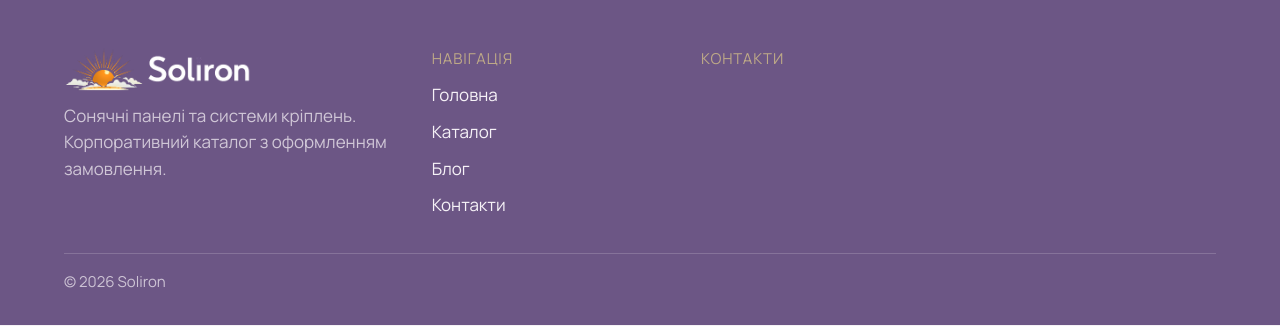
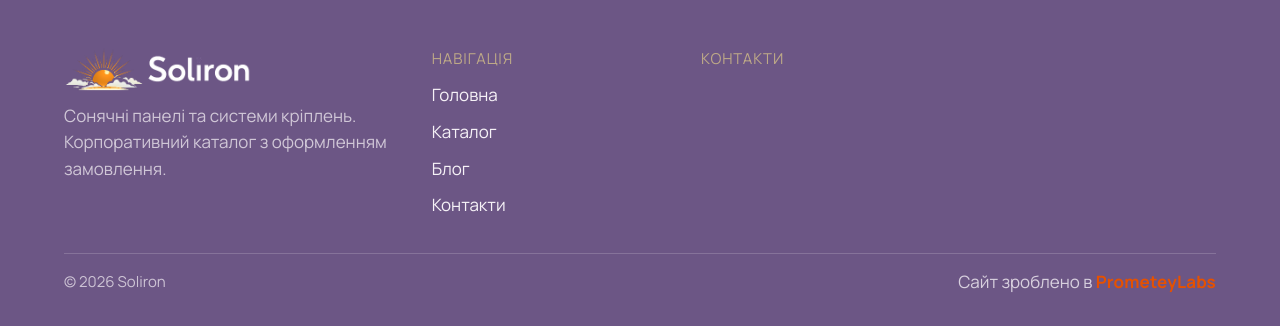
Before and after one commit to BonisOleg/sun_panel_andr, a Django app: page /blog/ in a window 1280 px wide. Shown: the part 642-968 px from the top of the page. Run offline with Django 5.2, Linux system fonts and the light colour scheme; data comes from the database, SQL or seed files in the repository; data that the repository does not hold is empty.

Commit message:
Add PrometeyLabs footer credit and move footer styles to a dedicated CSS file.
Co-authored-by: Cursor <cursoragent@cursor.com>

```diff
--- /dev/null
+++ b/static/css/components/footer.css
@@ -0,0 +1,195 @@
+/* Site footer — extracted from layout.css (shop_design §34) */
+
+.site-footer {
+  background: var(--c-brand);
+  color: var(--c-soft);
+  padding: var(--space-7) 0 calc(var(--space-6) + var(--safe-bottom));
+  -webkit-tap-highlight-color: transparent;
+}
+
+.site-footer a {
+  color: var(--c-soft);
+  text-decoration: none;
+  transition: color var(--dur) var(--ease);
+}
+
+.site-footer a:hover {
+  color: var(--c-neutral-warm);
+}
+
+.site-footer__list a,
+.site-footer__social a {
+  position: relative;
+  display: inline-block;
+  padding-bottom: 0.15rem;
+}
+
+.site-footer__list a::after,
+.site-footer__social a::after {
+  content: "";
+  position: absolute;
+  left: 0;
+  right: 0;
+  bottom: 0;
+  height: 2px;
+  border-radius: 2px;
+  background: linear-gradient(90deg, #9889aa, var(--c-accent-yellow));
+  transform: scaleX(0);
+  transform-origin: left center;
+  transition: transform var(--dur-underline) var(--ease);
+}
+
+.site-footer__list a:hover::after,
+.site-footer__social a:hover::after {
+  transform: scaleX(1);
+}
+
+.site-footer__grid {
+  display: grid;
+  /* Контакти трохи ширші — email вміщується в один рядок на вузьких екранах */
+  grid-template-columns: minmax(0, 0.95fr) minmax(0, 1.15fr);
+  gap: var(--space-5);
+  align-items: start;
+}
+
+/* бренд і соцмережі — на всю ширину; навігація + контакти поруч */
+.site-footer__grid > :first-child,
+.site-footer__grid > :nth-child(4) {
+  grid-column: 1 / -1;
+}
+
+.site-footer__grid > :nth-child(2),
+.site-footer__grid > :nth-child(3) {
+  min-width: 0;
+}
+
+/* Адреса може переноситись; email/тел. — ні (інакше «…com.u / a») */
+.site-footer__grid > :nth-child(3) .site-footer__list > li {
+  overflow-wrap: anywhere;
+  word-break: break-word;
+}
+
+.site-footer__grid > :nth-child(3) .site-footer__list a[href^="mailto:"],
+.site-footer__grid > :nth-child(3) .site-footer__list a[href^="tel:"] {
+  display: inline-block;
+  max-width: 100%;
+  white-space: nowrap;
+  overflow-wrap: normal;
+  word-break: normal;
+}
+
+.site-footer__brand {
+  display: inline-flex;
+  align-items: center;
+  margin-bottom: var(--space-3);
+  text-decoration: none;
+  color: inherit;
+}
+
+.site-footer__logo {
+  display: block;
+  width: auto;
+  max-width: min(200px, 70vw);
+  height: 36px;
+  object-fit: contain;
+  object-position: left center;
+}
+
+@media (min-width: 768px) {
+  .site-footer__logo {
+    height: 44px;
+    max-width: 220px;
+  }
+
+  .site-footer__grid {
+    grid-template-columns: 1.4fr 1fr 1fr 1fr;
+  }
+
+  .site-footer__grid > :first-child,
+  .site-footer__grid > :nth-child(4) {
+    grid-column: auto;
+  }
+}
+
+.site-footer__muted {
+  color: rgb(246 242 247 / 0.72);
+  max-width: 28rem;
+}
+
+.site-footer__title {
+  font-size: var(--fs-sm);
+  text-transform: uppercase;
+  letter-spacing: 0.06em;
+  margin-bottom: var(--space-3);
+  color: var(--c-neutral-warm);
+}
+
+.site-footer__list {
+  list-style: none;
+  padding: 0;
+  margin: 0;
+  display: grid;
+  gap: var(--space-2);
+}
+
+.site-footer__bottom {
+  display: flex;
+  flex-wrap: wrap;
+  align-items: center;
+  justify-content: space-between;
+  gap: var(--space-3) var(--space-5);
+  margin-top: var(--space-6);
+  padding-top: var(--space-4);
+  border-top: 1px solid rgb(246 242 247 / 0.18);
+  font-size: var(--fs-sm);
+  color: rgb(246 242 247 / 0.7);
+}
+
+.site-footer__copy {
+  margin: 0;
+}
+
+.site-footer__credit {
+  margin: 0;
+  font-size: var(--fs-base);
+  line-height: 1.4;
+  color: rgb(246 242 247 / 0.78);
+}
+
+/* PrometeyLabs brand: orange #E65100 / purple #7B2CBF */
+.site-footer__credit-link,
+.site-footer__credit-name {
+  color: #e65100;
+  font-weight: 700;
+  letter-spacing: 0.01em;
+}
+
+.site-footer a.site-footer__credit-link {
+  color: #e65100;
+}
+
+.site-footer a.site-footer__credit-link:hover {
+  color: #7b2cbf;
+}
+
+.site-footer__social {
+  display: flex;
+  flex-wrap: wrap;
+  gap: var(--space-3);
+  margin-top: var(--space-4);
+}
+
+.site-footer__social a {
+  color: var(--c-neutral-warm);
+}
+
+.site-footer__social a:hover {
+  color: var(--c-accent-yellow);
+}
+
+@media (prefers-reduced-motion: reduce) {
+  .site-footer__list a::after,
+  .site-footer__social a::after {
+    transition: none;
+  }
+}
--- a/templates/base.html
+++ b/templates/base.html
@@ -22,6 +22,7 @@
   <link rel="stylesheet" href="{% static 'css/components/custom-dropdown.css' %}?v={{ static_version }}">
   <link rel="stylesheet" href="{% static 'css/components/richtext.css' %}?v={{ static_version }}">
   <link rel="stylesheet" href="{% static 'css/components/header_search.css' %}?v={{ static_version }}">
+  <link rel="stylesheet" href="{% static 'css/components/footer.css' %}?v={{ static_version }}">
   <link rel="stylesheet" href="{% static 'css/pages/home.css' %}?v={{ static_version }}">
   <link rel="stylesheet" href="{% static 'css/pages/home-advantages.css' %}?v={{ static_version }}">
   <link rel="stylesheet" href="{% static 'css/pages/shop.css' %}?v={{ static_version }}">
--- a/templates/partials/footer.html
+++ b/templates/partials/footer.html
@@ -56,7 +56,20 @@
       {% endwith %}
     </div>
     <div class="site-footer__bottom">
-      © {% now "Y" %} {{ site_settings.site_name|default:"Soliron" }}
+      <p class="site-footer__copy">© {% now "Y" %} {{ site_settings.site_name|default:"Soliron" }}</p>
+      <p class="site-footer__credit">
+        Сайт зроблено в
+        {% if request.resolver_match.url_name == "home" %}
+          <a
+            class="site-footer__credit-link"
+            href="https://www.prometeylabs.com/internet-shop-v2/"
+            target="_blank"
+            rel="nofollow noopener noreferrer"
+          >PrometeyLabs</a>
+        {% else %}
+          <span class="site-footer__credit-name">PrometeyLabs</span>
+        {% endif %}
+      </p>
     </div>
   </div>
 </footer>
```
Also changed, not shown: static/css/layout.css (+2 -158 lines).
